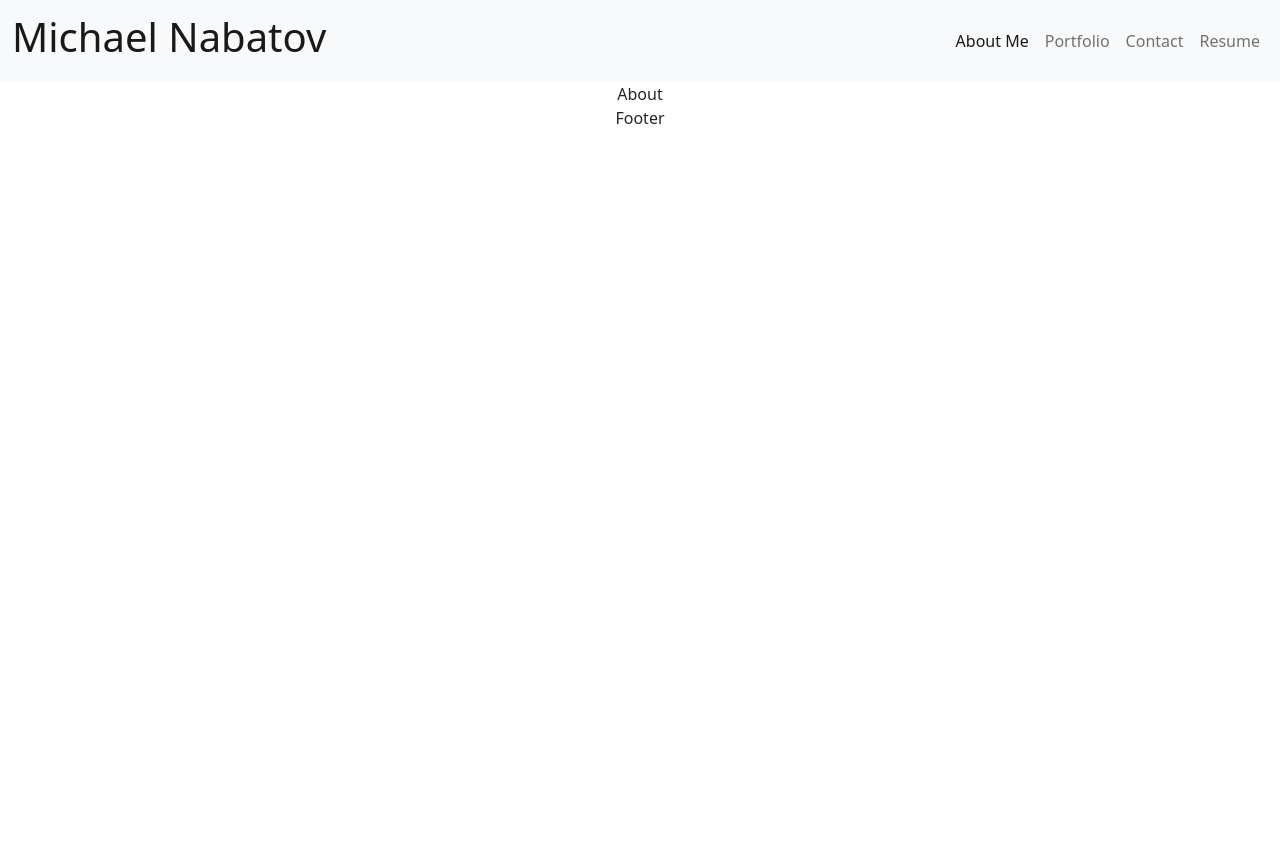
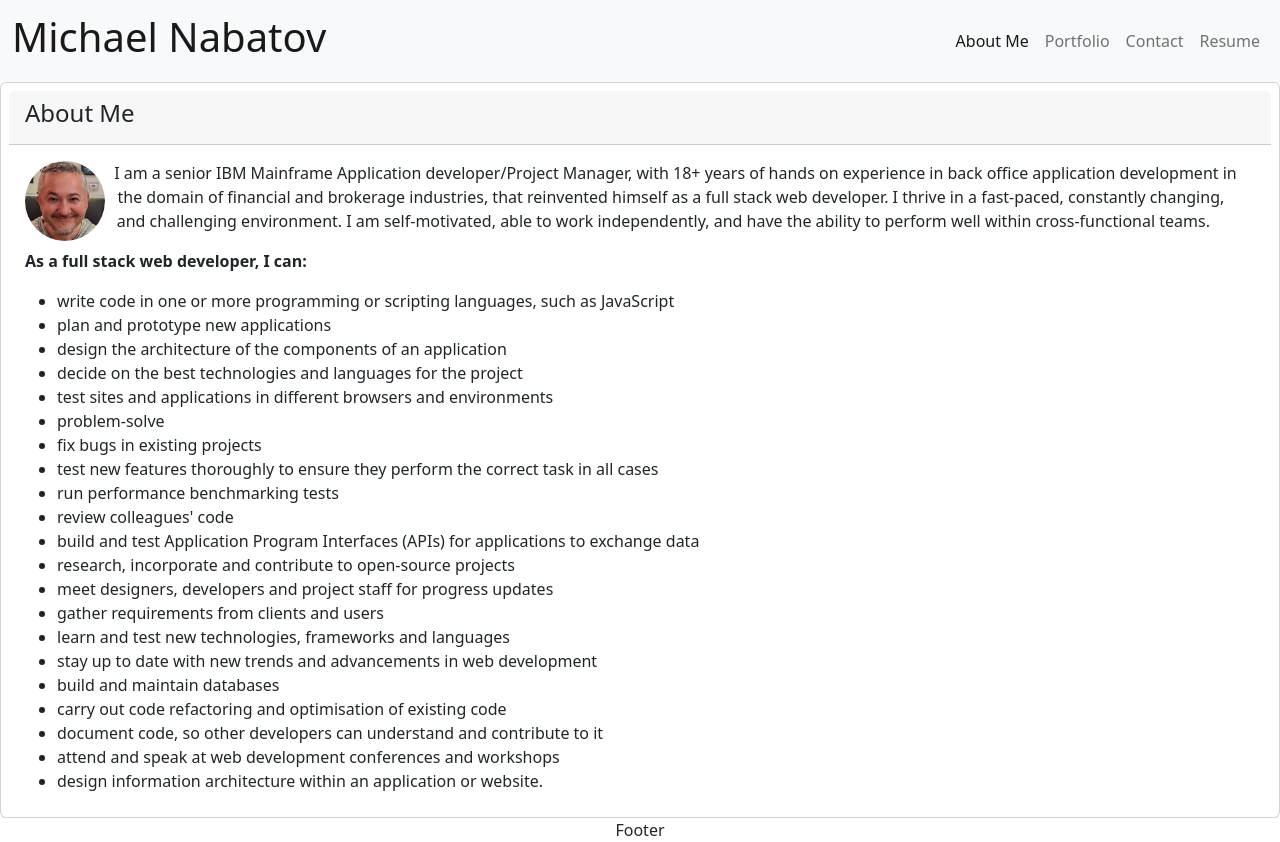
Before and after one commit to mikeyboxx/my-portfolio, a React (Create React App) app: page / in a window 1280 px wide. Before the commit the page ends 800 px from the top, so only its background shows below. Built offline with nearby package versions, Linux system fonts and the light colour scheme.

Commit message:
Added code to render the About Me page, in About.js

```diff
--- a/src/components/pages/About.js
+++ b/src/components/pages/About.js
@@ -1,6 +1,61 @@
+import profilePic from '../../images/profile-pic.png'
+
+const style = {
+  image: {
+    height: 80,
+    width: 80,
+    float: 'left',
+    padding: 0,
+    margin: '0 25px 0 0',
+    color: 'white',
+    borderRadius: '50%',
+    shapeOutside: 'circle()'
+  },
+}
+
 const About = () => {
   return (
-    <div>About</div>
+    <section className="" id="about">
+      <div className="card w-100 p-2">
+        <div className="card-header text-start">
+          <h4>About Me</h4>
+        </div>
+
+        <div className="card-body">
+          <img className="" style={style.image} src={profilePic} alt="Headshot of the developer" />
+          <p className="card-text text-start m-0" >
+            I am a senior IBM Mainframe Application developer/Project Manager, with 18+ years of hands on experience in back office application development in the domain of financial and brokerage industries, that reinvented himself as a full stack web developer.  I thrive in a fast-paced, constantly changing, and challenging environment.  I am self-motivated, able to work independently, and have the ability to perform well within cross-functional teams.
+          </p>
+
+          <div className="d-flex flex-column align-items-start mt-3">
+            <p className="fw-bold">As a full stack web developer, I can: </p>
+            <ul className="text-start m-0">
+              <li>write code in one or more programming or scripting languages, such as JavaScript</li>
+              <li>plan and prototype new applications</li>
+              <li>design the architecture of the components of an application</li>
+              <li>decide on the best technologies and languages for the project</li>
+              <li>test sites and applications in different browsers and environments</li>
+              <li>problem-solve</li>
+              <li>fix bugs in existing projects</li>
+              <li>test new features thoroughly to ensure they perform the correct task in all cases</li>
+              <li>run performance benchmarking tests</li>
+              <li>review colleagues' code</li>
+              <li>build and test Application Program Interfaces (APIs) for applications to exchange data</li>
+              <li>research, incorporate and contribute to open-source projects</li>
+              <li>meet designers, developers and project staff for progress updates</li>
+              <li>gather requirements from clients and users</li>
+              <li>learn and test new technologies, frameworks and languages</li>
+              <li>stay up to date with new trends and advancements in web development</li>
+              <li>build and maintain databases</li>
+              <li>carry out code refactoring and optimisation of existing code</li>
+              <li>document code, so other developers can understand and contribute to it</li>
+              <li>attend and speak at web development conferences and workshops</li>
+              <li>design information architecture within an application or website.</li>
+            </ul>
+          </div>
+        </div>
+      </div>
+    </section>
   )
 }
 
```
Also changed, not shown: src/images/profile-pic.png (added).
